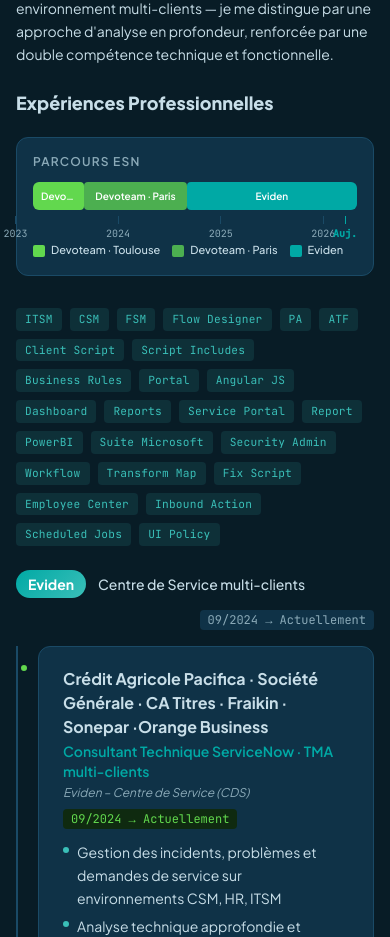
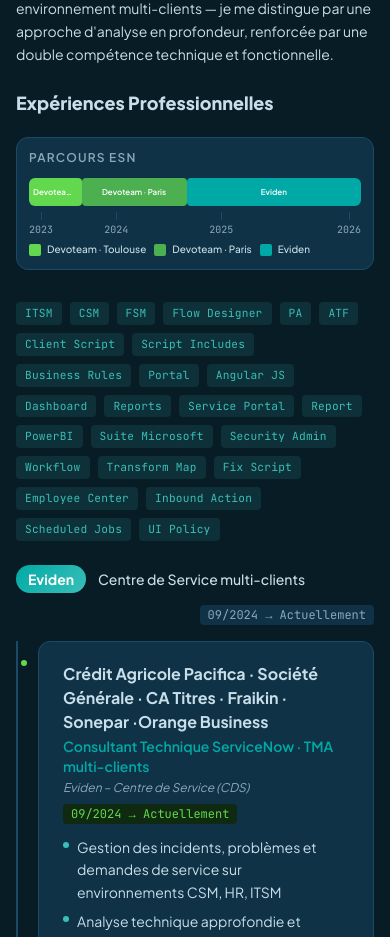
Before and after one commit to GirardGH/cv-gg-onsite, a Next.js app: page /cv in a window 390 px wide. Shown: the part 1680-2617 px from the top of the page. Built offline with nearby package versions, Linux system fonts and the light colour scheme.

Commit message:
fix timeline + mobile UX

```diff
--- a/components/Timeline.tsx
+++ b/components/Timeline.tsx
@@ -58,7 +58,7 @@
       initial={{ opacity: 0, y: -12 }}
       animate={{ opacity: 1, y: 0 }}
       transition={{ duration: 0.5 }}
-      className="mb-8 p-4 rounded-xl border"
+      className="mb-8 p-3 sm:p-4 rounded-xl border w-full overflow-hidden"
       style={{ background: 'var(--bg-card)', borderColor: 'var(--border)' }}
     >
       <p className="text-xs font-semibold mb-3 uppercase tracking-widest" style={{ color: 'var(--text-muted)' }}>
@@ -83,7 +83,7 @@
             whileHover={{ filter: 'brightness(1.15)' }}
             title={`${t.timeline_view} ${seg.label}`}
           >
-            <span className="text-white text-[10px] font-semibold truncate px-2 leading-none">
+            <span className="text-white text-[8px] sm:text-[10px] font-semibold truncate px-1 sm:px-2 leading-none">
               {seg.label}
             </span>
           </motion.button>
@@ -91,12 +91,25 @@
       </div>
 
       {/* Year markers */}
-      <div className="relative mt-1 h-5">
+      <div className="relative mt-1 h-5 pr-5">
         {yearMarkers.map((year) => (
           <div
             key={year}
             className="absolute flex flex-col items-center"
-            style={{ left: `${toPercent(year)}%`, transform: 'translateX(-50%)' }}
+            style={{
+              left:
+                year === 2023
+                  ? '0%'
+                  : year === 2026
+                    ? '100%'
+                    : `${toPercent(year)}%`,
+              transform:
+                year === 2023
+                  ? 'translateX(0)'
+                  : year === 2026
+                    ? 'translateX(-100%)'
+                    : 'translateX(-50%)',
+            }}
           >
             <div className="w-px h-2 mt-0.5" style={{ background: 'var(--border)' }} />
             <span className="text-[10px] font-mono mt-0.5" style={{ color: 'var(--text-muted)' }}>
@@ -104,19 +117,19 @@
             </span>
           </div>
         ))}
-        <div
-          className="absolute flex flex-col items-center"
-          style={{ right: 0 }}
+        {/* <div
+          className="absolute flex flex-col items-end"
+          style={{ right: '-14px' }}
         >
           <div className="w-px h-2 mt-0.5" style={{ background: 'var(--sn-teal)' }} />
           <span className="text-[10px] font-mono mt-0.5 font-bold" style={{ color: 'var(--sn-teal)' }}>
             {t.timeline_now}
           </span>
-        </div>
+        </div> */}
       </div>
 
       {/* Legend */}
-      <div className="flex flex-wrap gap-3 mt-2">
+      <div className="flex flex-wrap gap-2 sm:gap-3 mt-3">
         {segments.map((seg) => (
           <button
             key={seg.id}
@@ -125,7 +138,7 @@
           >
             <div className="w-3 h-3 rounded-sm" style={{ background: seg.color }} />
             <span
-              className="text-[11px] font-medium transition-colors duration-150 group-hover:underline"
+              className="text-[10px] sm:text-[11px] font-medium transition-colors duration-150 group-hover:underline"
               style={{ color: 'var(--text-mid)' }}
             >
               {seg.label}
```
Also changed, not shown: app/layout.tsx (+3 -6 lines), 1 other file (tests, documents, lock files or other folders).
